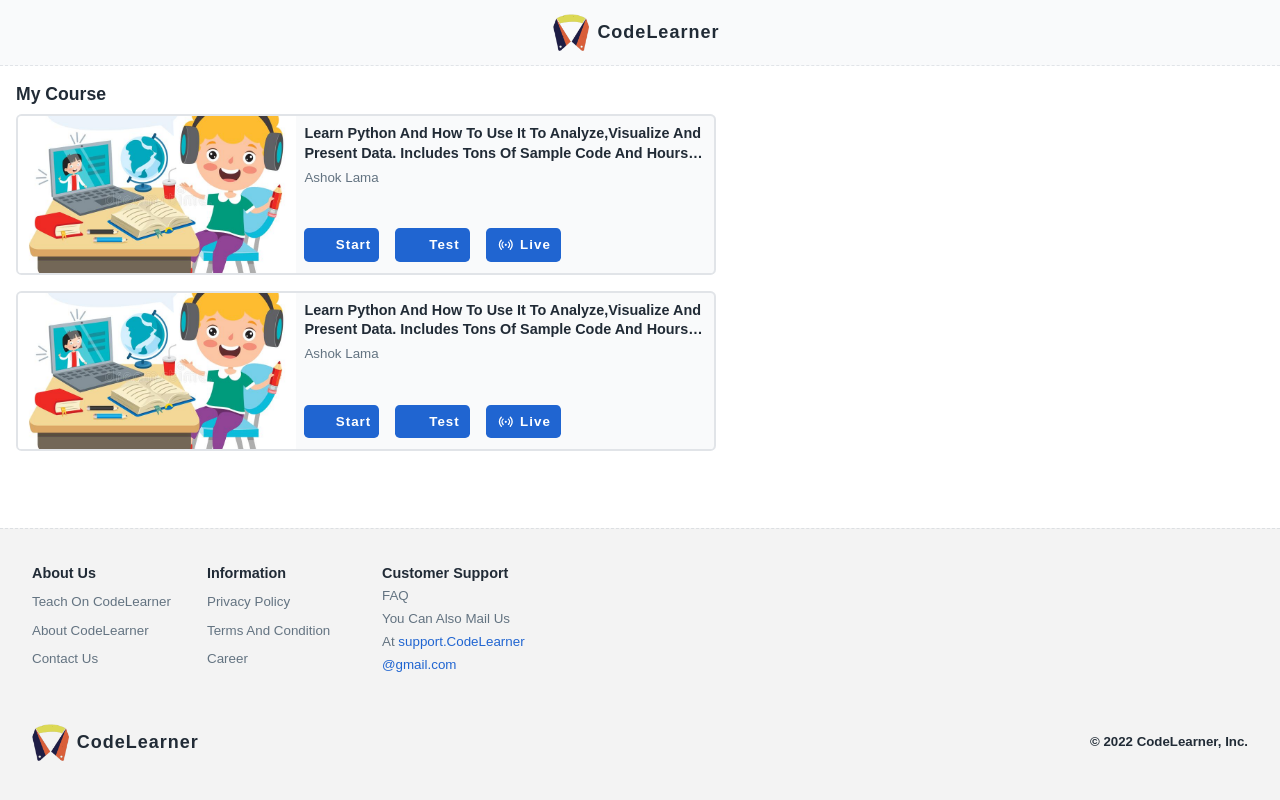
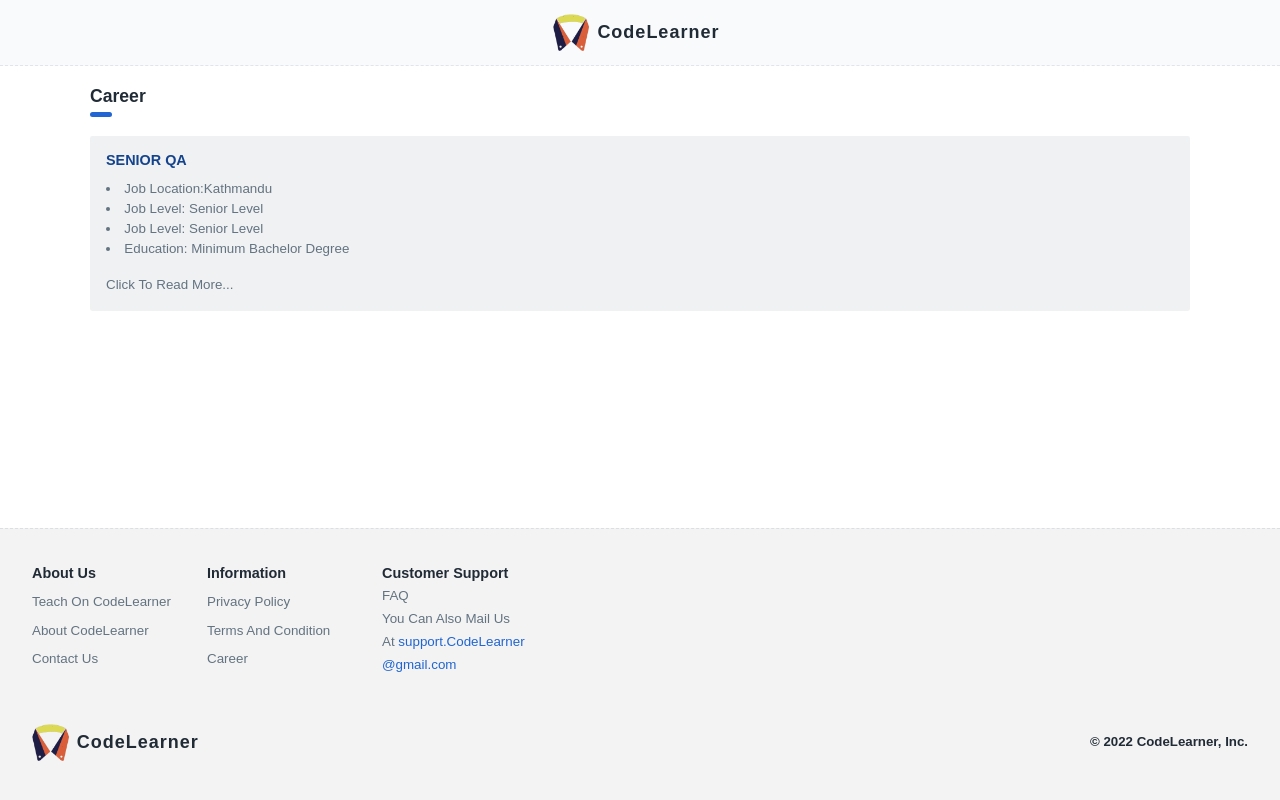
Before and after one commit to AshokLamaMoktanTamang/FYP-CodeLearner, a React (Create React App) app: page /career in a window 1280 px wide. Built offline with nearby package versions, Linux system fonts and the light colour scheme; some icons are missing.

Commit message:
Career and Detailed Career UI

```diff
--- /dev/null
+++ b/src/Pages/Career.js
@@ -0,0 +1,91 @@
+// importing denepdencies
+import React from 'react'
+import { Link } from 'react-router-dom'
+import styled from 'styled-components'
+
+// importing components
+import Page from '../components/page'
+
+// stylde components
+const Container = styled.section`
+  max-width: 1100px;
+  margin: auto;
+
+  & > h2,
+  & > section h3 {
+    font-size: 1.1rem;
+    color: var(--text-black);
+    line-height: 1.7;
+    margin-bottom: 1.5rem;
+    position: relative;
+    width: fit-content;
+
+    ::before {
+      position: absolute;
+      content: '';
+      width: 40%;
+      height: 5px;
+      border-radius: 20px;
+      background-color: var(--text-blue);
+      top: 100%;
+      left: 0;
+    }
+  }
+  & > a {
+    margin-bottom: 2rem;
+    text-decoration: none;
+    background-color: var(--hover-white);
+    padding: 1rem;
+    display: block;
+	border-radius: 0.15rem;
+
+    & > h3 {
+      margin-bottom: 0.7rem;
+      font-size: 0.9rem;
+      color: var(--hover-404-blue);
+      text-transform: Uppercase;
+
+      ::before {
+        background-color: var(--text-light-black);
+      }
+    }
+
+	& > p{
+		margin-top: 1rem;
+	}
+
+    & > p,
+    & ul li {
+      font-size: 0.835rem;
+      line-height: 1.5;
+      color: var(--text-light-black);
+      text-align: justify;
+    }
+
+    & > ul {
+      margin: 0.35rem 0;
+      list-style: inside;
+    }
+  }
+`
+
+export default function Career() {
+  return (
+    <Page title="Career">
+      <Container>
+        <h2>Career</h2>
+
+        <Link to={'senior-qa'}>
+          <h3>Senior QA</h3>
+          <ul>
+            <li>Job Location:Kathmandu</li>
+            <li>Job level: Senior level</li>
+            <li>Job level: Senior level</li>
+            <li>Education: Minimum Bachelor Degree</li>
+          </ul>
+          <p>Click to read more...</p>
+        </Link>
+      </Container>
+    </Page>
+  )
+}
--- /dev/null
+++ b/src/Pages/DetailCareer.js
@@ -0,0 +1,96 @@
+// importing denepdencies
+import React from 'react'
+import { useParams } from 'react-router-dom'
+import styled from 'styled-components'
+
+// importing components
+import Page from '../components/page'
+
+// stylde components
+const Container = styled.section`
+  max-width: 1100px;
+  margin: auto;
+
+  & > h2,
+  & > section h3 {
+    font-size: 1.1rem;
+    color: var(--text-black);
+    line-height: 1.7;
+    margin-bottom: 1.5rem;
+    position: relative;
+    width: fit-content;
+
+    ::before {
+      position: absolute;
+      content: '';
+      width: 40%;
+      height: 5px;
+      border-radius: 20px;
+      background-color: var(--text-blue);
+      top: 100%;
+      left: 0;
+    }
+  }
+  & > section {
+    margin-bottom: 2rem;
+
+    & > h3 {
+      margin-bottom: 0.7rem;
+      font-size: 0.9rem;
+      color: var(--hover-404-blue);
+      text-transform: Uppercase;
+
+      ::before {
+        background-color: var(--text-light-black);
+      }
+    }
+
+    & > p,
+    & ul li {
+      font-size: 0.835rem;
+      line-height: 1.5;
+      color: var(--text-light-black);
+      text-align: justify;
+    }
+
+    & > ul {
+      margin-top: 0.35rem;
+      list-style: inside;
+    }
+  }
+`
+
+export default function DetailCareer() {
+  const { jobId } = useParams()
+  const job = jobId.toUpperCase()
+
+  return (
+    <Page title={job}>
+      <Container>
+        <h2>{job}</h2>
+
+        <section>
+          <h3>How can I post course?</h3>
+          <p>Post course using the CodeStudio</p>
+          <ul>
+            <li>Go to CodeStudio</li>
+            <li>Click add button on top right corner</li>
+            <li>Select the video</li>
+            <li>Click submit button</li>
+            <li>Your course will appear after the upload is complete</li>
+          </ul>
+        </section>
+
+        <section>
+          <h3>Background:</h3>
+          <p>
+            Lorem ipsum dolor, sit amet consectetur adipisicing elit. Illo pariatur quod error sint, soluta non, nostrum
+            eos, ipsam nam numquam facilis atque? Accusamus placeat inventore nemo eum sunt temporibus ipsam ab, fuga
+            error voluptates fugit recusandae enim consequuntur quasi deserunt quo laboriosam odio excepturi tenetur
+            nostrum sequi! Expedita, alias. Lorem ipsum dolor, sit amet consectetur adipisicing elit. Illo pariatur quod error sint, soluta non, nostrum eos, ipsam nam numquam facilis atque? Accusamus placeat inventore nemo eum sunt temporibus ipsam ab, fuga error voluptates fugit recusandae enim consequuntur quasi deserunt quo laboriosam odio excepturi tenetur nostrum sequi! Expedita, alias.
+          </p>
+        </section>
+      </Container>
+    </Page>
+  )
+}
--- a/src/router.js
+++ b/src/router.js
@@ -24,6 +24,8 @@
 import PrivacyPoliicy from './Pages/PrivacyPoliicy'
 import TermsAndCondition from './Pages/TermsAndCondition'
 import Faq from './Pages/Faq'
+import Career from './Pages/Career'
+import DetailCareer from './Pages/DetailCareer'
 
 export default function Router() {
   return useRoutes([
@@ -78,7 +80,8 @@
         { path: 'privacy-policy', element: <PrivacyPoliicy /> },
         { path: 'terms-and-conditions', element: <TermsAndCondition /> },
         { path: 'faq', element: <Faq /> },
-        { path: 'career', element: <MyCourse /> },
+        { path: 'career', element: <Career /> },
+        { path: 'career/:jobId', element: <DetailCareer /> },
       ],
     },
     {
```
